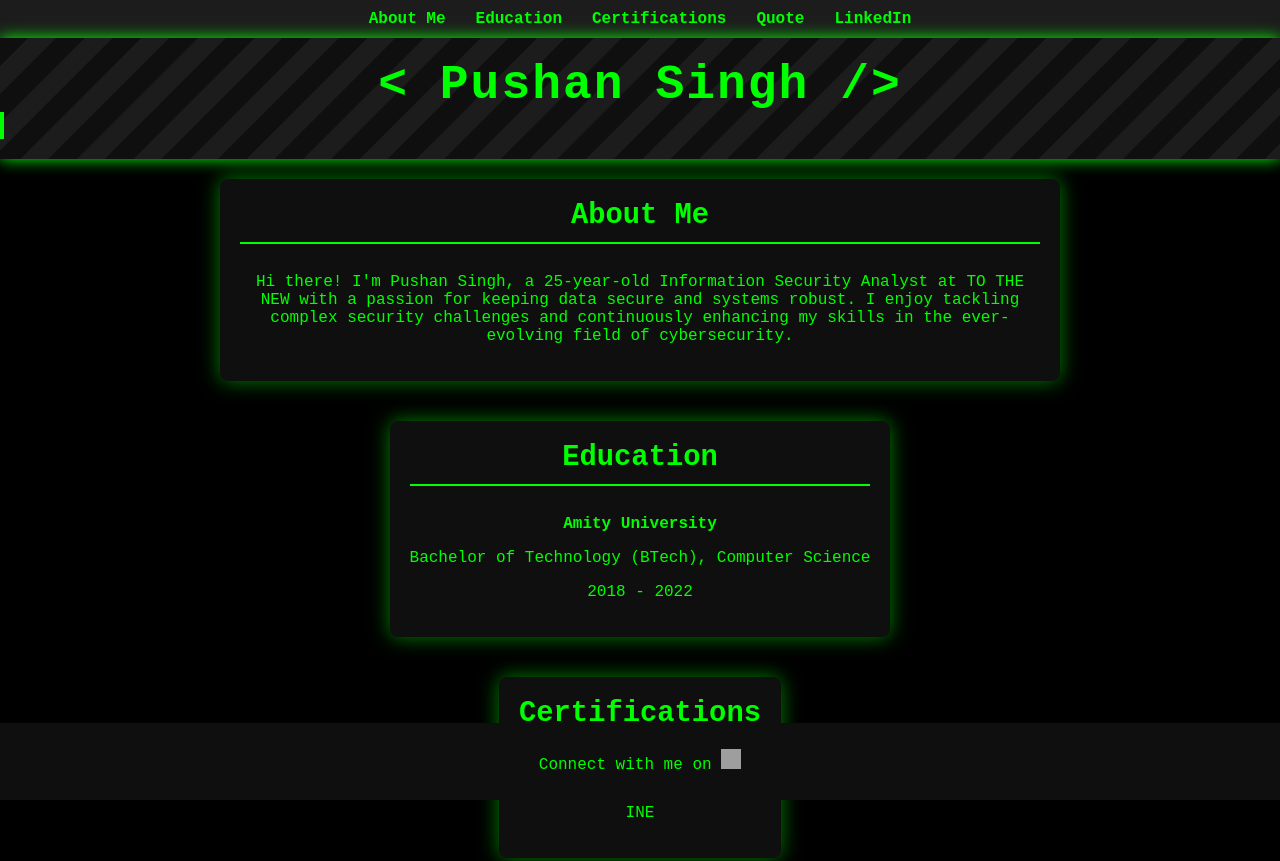
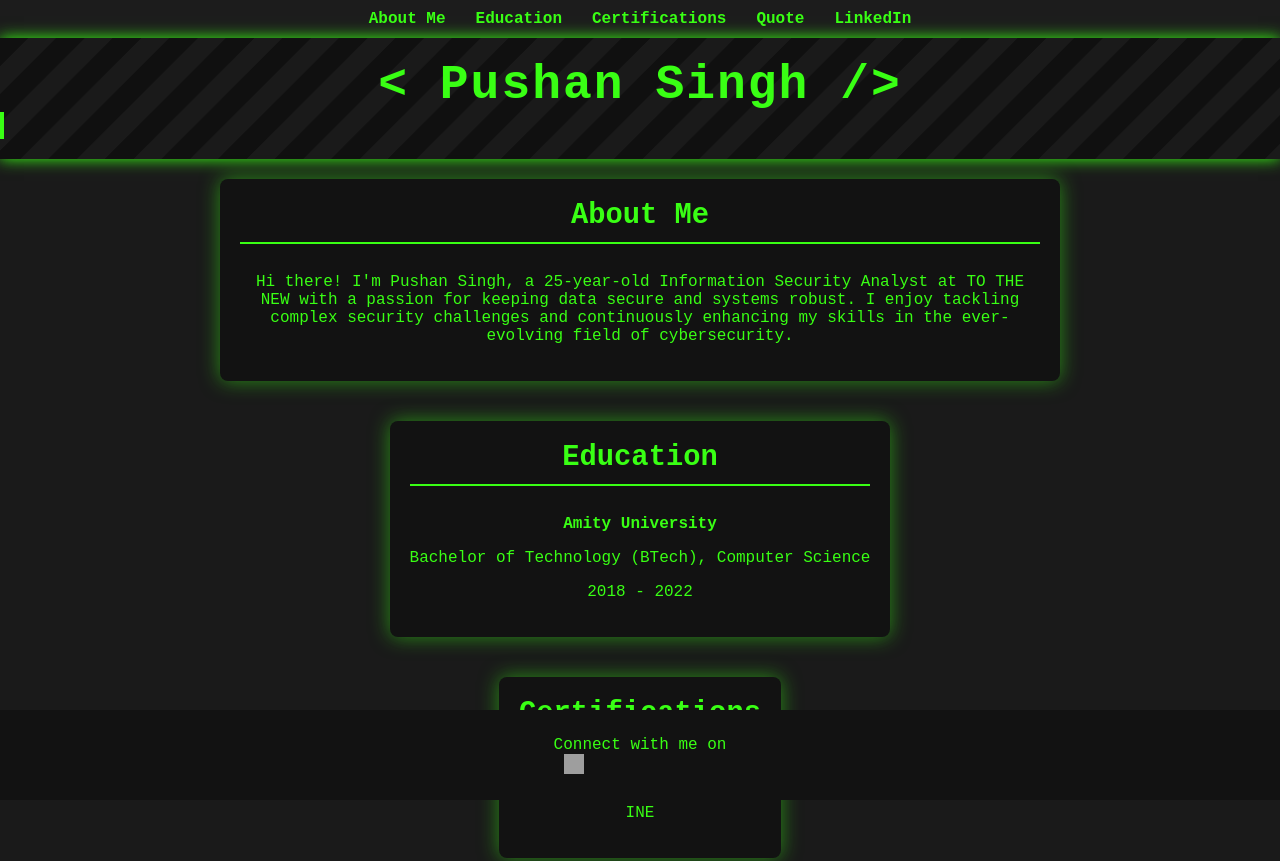
Before and after one commit to pushansingh/pushansingh.github.io, a plain HTML site: page index.html in a window 1280 px wide. Shown: the top 861 px of the page. Drawn offline with Linux system fonts and the light colour scheme; grey boxes are pictures that could not be loaded.

Commit message:
Update styles.css

```diff
--- a/styles.css
+++ b/styles.css
@@ -1,8 +1,8 @@
 /* Base Styles */
 body {
     font-family: 'Courier New', Courier, monospace;
-    background-color: #000;
-    color: #00ff00;
+    background-color: #1a1a1a;
+    color: #39ff14;
     margin: 0;
     padding: 0;
     display: flex;
@@ -16,7 +16,7 @@
     width: 100%;
     background-color: #1c1c1c;
     padding: 10px 0;
-    box-shadow: 0 0 15px #00ff00;
+    box-shadow: 0 0 15px #39ff14;
 }
 
 nav ul {
@@ -33,23 +33,23 @@
 }
 
 nav ul li a {
-    color: #00ff00;
+    color: #39ff14;
     text-decoration: none;
     font-weight: bold;
     transition: color 0.3s ease;
 }
 
 nav ul li a:hover {
-    color: #00cc00;
+    color: #00ff00;
 }
 
 header {
     width: 100%;
-    background: linear-gradient(135deg, #0f0f0f 25%, #1c1c1c 25%, #1c1c1c 50%, #0f0f0f 50%, #0f0f0f 75%, #1c1c1c 75%, #1c1c1c 100%);
+    background: linear-gradient(135deg, #101010 25%, #1a1a1a 25%, #1a1a1a 50%, #101010 50%, #101010 75%, #1a1a1a 75%, #1a1a1a 100%);
     background-size: 56.57px 56.57px;
-    color: #00ff00;
+    color: #39ff14;
     padding: 20px 0;
-    box-shadow: 0 0 15px #00ff00;
+    box-shadow: 0 0 15px #39ff14;
     animation: scanlines 0.1s infinite;
 }
 
@@ -61,16 +61,18 @@
     margin: 0;
     font-size: 3em;
     letter-spacing: 2px;
+    position: relative;
+    animation: glitch 1s linear infinite;
 }
 
 header h2 {
     margin: 0;
     font-size: 1.5em;
     font-weight: normal;
-    color: #00ff00;
+    color: #39ff14;
     white-space: nowrap;
     overflow: hidden;
-    border-right: 4px solid #00ff00;
+    border-right: 4px solid #39ff14;
     width: 0;
     animation: typing 4s steps(22, end), blink-caret 0.75s step-end infinite;
 }
@@ -79,33 +81,33 @@
     padding: 20px;
     margin: 20px 10px;
     max-width: 800px;
-    background-color: #0f0f0f;
+    background-color: #121212;
     border-radius: 8px;
-    box-shadow: 0 0 20px rgba(0, 255, 0, 0.5);
+    box-shadow: 0 0 20px rgba(57, 255, 20, 0.5);
     animation: fadeIn 2s ease-in-out;
     transition: transform 0.3s ease, box-shadow 0.3s ease;
 }
 
 section:hover {
     transform: scale(1.05);
-    box-shadow: 0 0 30px rgba(0, 255, 0, 0.7);
+    box-shadow: 0 0 30px rgba(57, 255, 20, 0.7);
 }
 
 section h3 {
     font-size: 1.8em;
     margin-top: 0;
-    color: #00ff00;
-    border-bottom: 2px solid #00ff00;
+    color: #39ff14;
+    border-bottom: 2px solid #39ff14;
     padding-bottom: 10px;
     animation: blink 1.5s step-end infinite;
 }
 
 blockquote {
     font-style: italic;
-    color: #00cc00;
+    color: #00ff00;
     margin: 0;
     padding: 10px;
-    border-left: 4px solid #00ff00;
+    border-left: 4px solid #39ff14;
     background-color: #1c1c1c;
     animation: fadeIn 3s ease-in-out;
 }
@@ -113,23 +115,38 @@
 footer {
     text-align: center;
     padding: 10px;
-    background-color: #0f0f0f;
-    color: #00ff00;
+    background-color: #121212;
+    color: #39ff14;
     width: 100%;
     position: fixed;
     bottom: 0;
     animation: fadeIn 2s ease-in-out;
+    display: flex;
+    justify-content: center;
+    align-items: center;
 }
 
 footer a {
-    color: #00ff00;
+    color: #39ff14;
     text-decoration: none;
     font-weight: bold;
+    margin-left: 5px;
+    display: flex;
+    align-items: center;
     transition: color 0.3s ease;
 }
 
+footer a img {
+    margin-left: 5px;
+    transition: transform 0.3s ease;
+}
+
 footer a:hover {
-    color: #00cc00;
+    color: #00ff00;
+}
+
+footer a:hover img {
+    transform: scale(1.2);
 }
 
 @keyframes fadeIn {
@@ -157,7 +174,7 @@
 
 @keyframes blink-caret {
     from, to { border-color: transparent; }
-    50% { border-color: #00ff00; }
+    50% { border-color: #39ff14; }
 }
 
 @keyframes blink {
@@ -210,4 +227,24 @@
         clip: rect(90px, 9999px, 98px, 0);
     }
     70% {
-        clip: rect(15px, 9999px
+        clip: rect(15px, 9999px, 22px, 0);
+    }
+    75% {
+        clip: rect(42px, 9999px, 54px, 0);
+    }
+    80% {
+        clip: rect(64px, 9999px, 72px, 0);
+    }
+    85% {
+        clip: rect(15px, 9999px, 22px, 0);
+    }
+    90% {
+        clip: rect(22px, 9999px, 28px, 0);
+    }
+    95% {
+        clip: rect(84px, 9999px, 92px, 0);
+    }
+    100% {
+        clip: rect(49px, 9999px, 54px, 0);
+    }
+}
```
